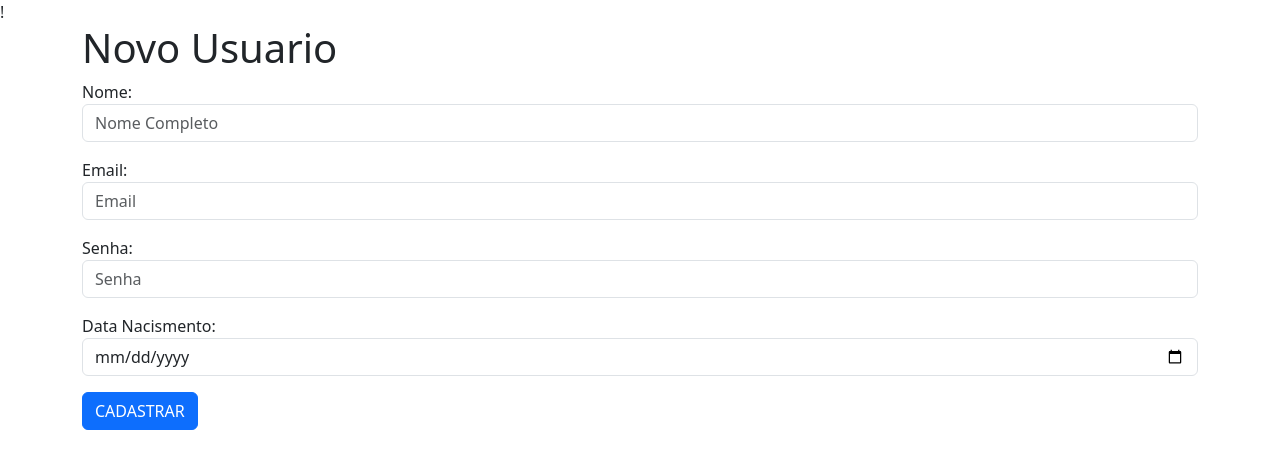
After one commit to lucasmoraisads/cadastro_php, a PHP site: page /editar_usuario.php in a window 1280 px wide. The commit adds this page. Shown: the top 469 px of the page. Run offline with PHP 8.4, Linux system fonts and the light colour scheme.

Commit message:
mais arquivos

```diff
--- /dev/null
+++ b/editar_usuario.php
@@ -0,0 +1,34 @@
+<!DOCTYPE html>!
+<head>
+    <meta charset="utf-8">
+    <meta name="viewport" content="width=device-width, initial-scale=1">
+    <title>Novo Usuario</title>
+    <link href="css/bootstrap.min.css" rel="stylesheet" >
+  </head>
+
+    <form action="salvar_usuario.php" method="POST" class="container">
+        <input type="hidden" name="acao" value="cadastra ">
+        <h1>Novo Usuario</h1>
+            <div class="mb-3">
+                <label for="nome">Nome:</label>
+                <input type="text" name="nome" placeholder="Nome Completo" class="form-control">
+            </div>
+            <div class="mb-3">
+                <label for="email">Email:</label>
+                <input type="email" name="email" placeholder="Email" class="form-control">
+            </div>
+            <div class="mb-3">
+                <label for="senha">Senha:</label>
+                <input type="password" name="senha" placeholder="Senha" class="form-control">
+            </div>
+
+            <div class="mb-3">
+                <label for="senha">Data Nacismento:</label>
+                <input type="date" name="data_nasc" class="form-control">
+            </div>
+            <div class="mb-3">
+            <button type="submit" class="btn btn-primary">CADASTRAR</button>
+            </div>
+    </form>
+
+</html>
--- a/index.php
+++ b/index.php
@@ -46,6 +46,9 @@
                 case "salvar":
                   include("salvar_usuario.php");
                 break;
+                case "editar":
+                  include("editar_usuario.php");
+                break;
                 default:
                 print "<h1>Bem Vindo!</h1>";
             }
--- a/listar_usuario.php
+++ b/listar_usuario.php
@@ -25,6 +25,7 @@
                 print "<th>Nome</th>";
                 print "<th>Email</th>";
                 print "<th>Data Nascimento</th>";
+                print "<th>Açôes</th>";
                 print "</tr>";
             while($row = $res->fetch_object()){
                 print "<tr>";
@@ -32,6 +33,10 @@
                 print "<td>".$row->nome."</td>";
                 print "<td>".$row->email."</td>";
                 print "<td>".$row->data_nasc."</td>";
+                print "<td>
+                        <button onclick=\" location.href='?page=editar&id=".$row->id."' \" class='btn btn-succes'>Editar</button>
+                        <button class='btn btn-danger'>Excluir</button>
+                        </td>";
                 print "</tr>";
             }
             print"</table>";
```
